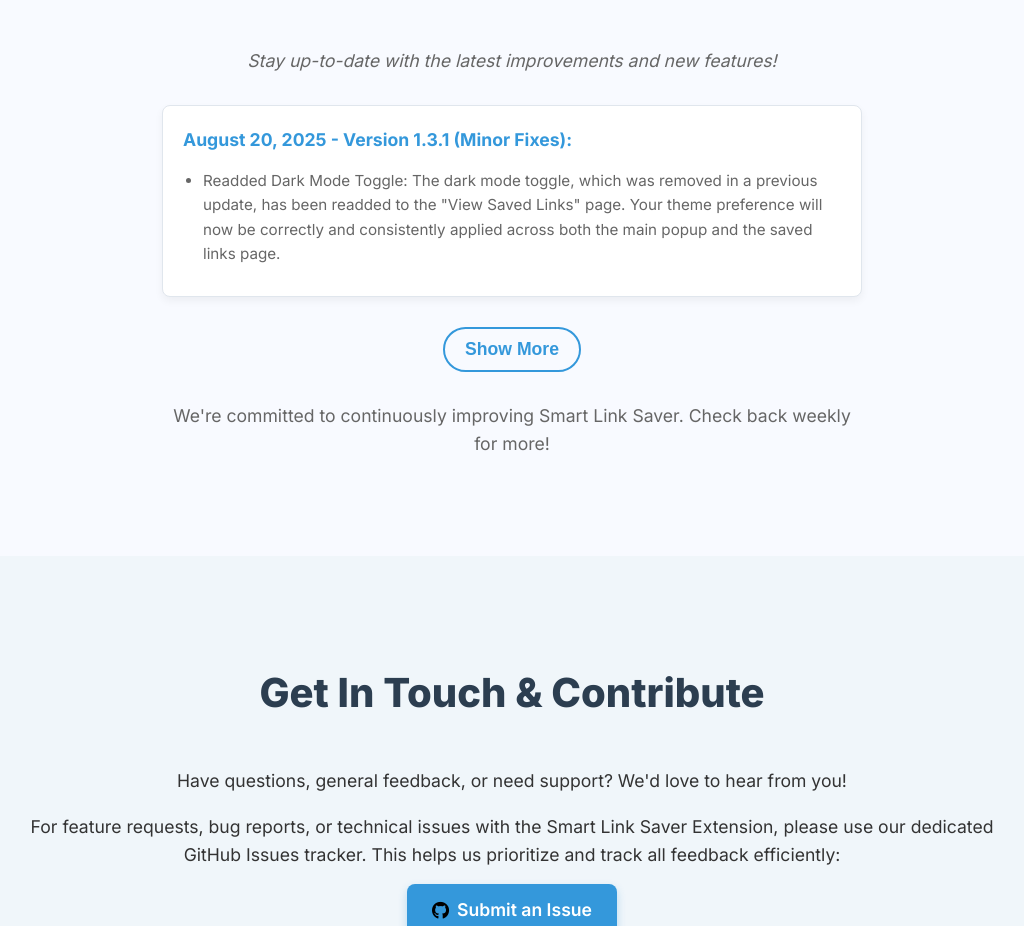
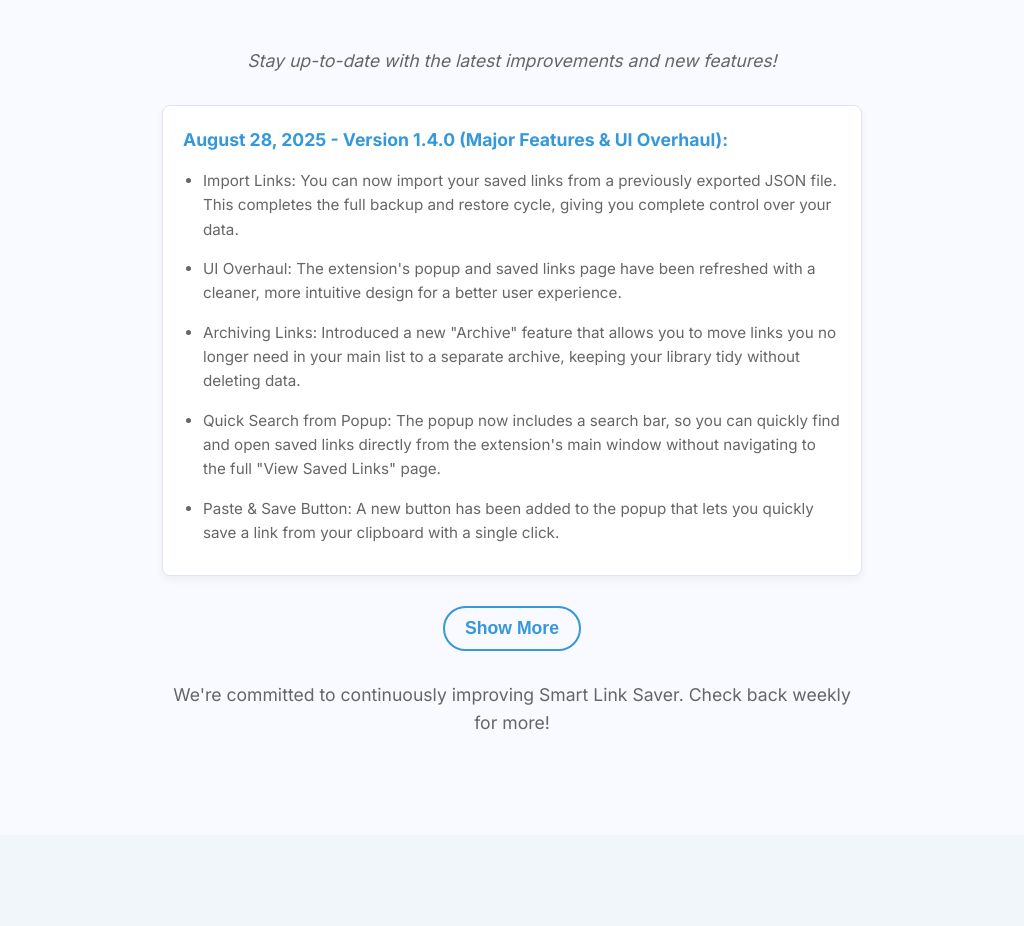
Before and after one commit to Alapipapi/smart-link-saver-website, a plain HTML site: page index.html in a window 1280 px wide. Shown: the part 5368-6294 px from the top of the page, without its empty margins (128-1152 px from the left). Drawn offline with Linux system fonts and the light colour scheme.

Commit message:
Add a v1.4.0 changelog

```diff
--- a/index.html
+++ b/index.html
@@ -903,15 +903,25 @@
                 </p>
                 <ul>
                     <li>
-                        <strong>August 20, 2025 - Version 1.3.1 (Minor Fixes):</strong>
+                        <strong>August 28, 2025 - Version 1.4.0 (Major Features & UI Overhaul):</strong>
                         <ul>
-                            <li>Readded Dark Mode Toggle: The dark mode toggle, which was removed in a previous update, has been readded to the "View Saved Links" page. Your theme preference will now be correctly and consistently applied across both the main popup and the saved links page.</li>
+                            <li>Import Links: You can now import your saved links from a previously exported JSON file. This completes the full backup and restore cycle, giving you complete control over your data.</li>
+                            <li>UI Overhaul: The extension's popup and saved links page have been refreshed with a cleaner, more intuitive design for a better user experience.</li>
+                            <li>Archiving Links: Introduced a new "Archive" feature that allows you to move links you no longer need in your main list to a separate archive, keeping your library tidy without deleting data.</li>
+                            <li>Quick Search from Popup: The popup now includes a search bar, so you can quickly find and open saved links directly from the extension's main window without navigating to the full "View Saved Links" page.</li>
+                            <li>Paste & Save Button: A new button has been added to the popup that lets you quickly save a link from your clipboard with a single click.</li>
                         </ul>
                     </li>
                 </ul>
 
                 <div id="older-updates" style="display: none;">
                     <ul>
+                        <li>
+                            <strong>August 20, 2025 - Version 1.3.1 (Minor Fixes):</strong>
+                            <ul>
+                                <li>Readded Dark Mode Toggle: The dark mode toggle, which was removed in a previous update, has been readded to the "View Saved Links" page. Your theme preference will now be correctly and consistently applied across both the main popup and the saved links page.</li>
+                            </ul>
+                        </li>
                         <li>
                             <strong>August 18, 2025 - Version 1.3.0 (Advanced Filtering & Usability):</strong>
                             <ul>
```
Also changed, not shown: 1 other file.
